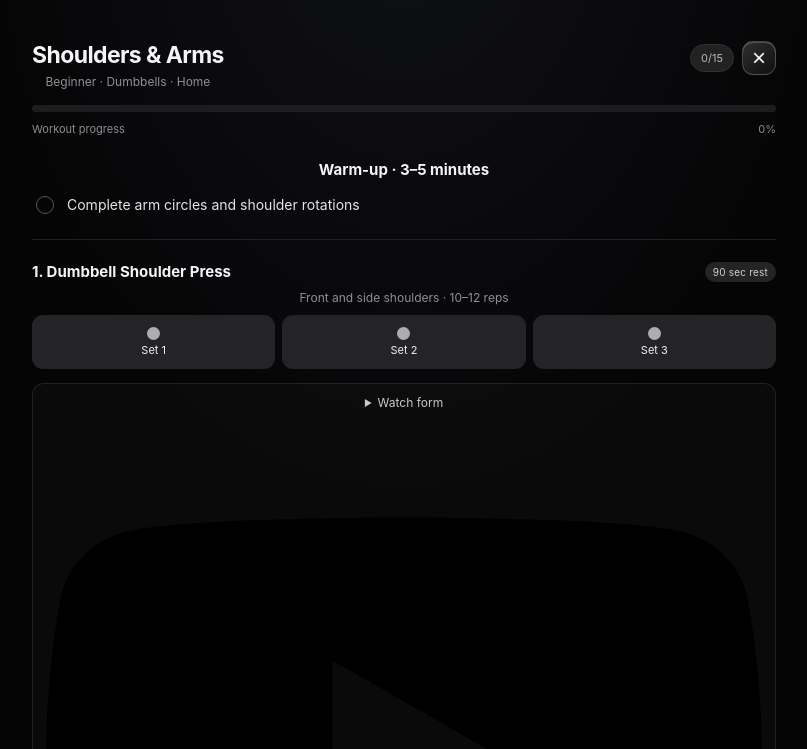
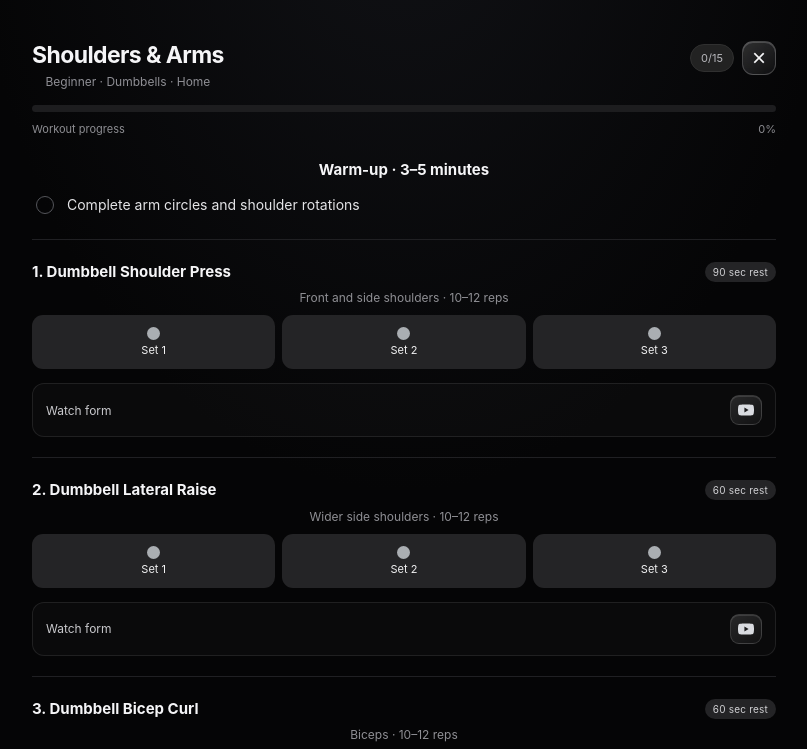
Before and after one commit to Jack0fcodes/Workout, a plain HTML site: page index.html in a window 1280 px wide. Both pictures are taken after a click on the button "Start workout". Shown: the top 749 px of the page, without its empty margins (236-1043 px from the left). Drawn offline with Linux system fonts and the light colour scheme.

Commit message:
Style direct YouTube icon

```diff
--- a/css/style.css
+++ b/css/style.css
@@ -367,3 +367,11 @@
 .form-video-player iframe{display:block;width:100%;aspect-ratio:16/9;border:0;border-radius:10px;background:#080808}
 .form-video-player a{display:inline-block;margin-top:8px;color:#b9b9bf;font-size:11px;text-decoration:underline}
 @media(max-width:480px){.form-video-tools{gap:6px}.form-video-tools input{flex-basis:100%}}
+
+/* Direct YouTube link icon in the exercise form header */
+.form-video summary{display:flex;align-items:center;justify-content:space-between;gap:12px;list-style:none}
+.form-video summary::-webkit-details-marker{display:none}
+.youtube-direct{width:32px;height:30px;flex:0 0 32px;display:grid;place-items:center;border:1px solid rgba(255,255,255,.14);border-radius:9px;background:linear-gradient(145deg,rgba(255,255,255,.12),rgba(255,255,255,.035));color:#d9dbe0;box-shadow:inset 0 1px rgba(255,255,255,.12);transition:background .15s,transform .15s}
+.youtube-direct svg{width:16px;height:16px;fill:currentColor}
+.youtube-direct:hover{background:linear-gradient(145deg,rgba(255,255,255,.22),rgba(255,255,255,.08))}
+.youtube-direct:active{transform:scale(.96)}
```
